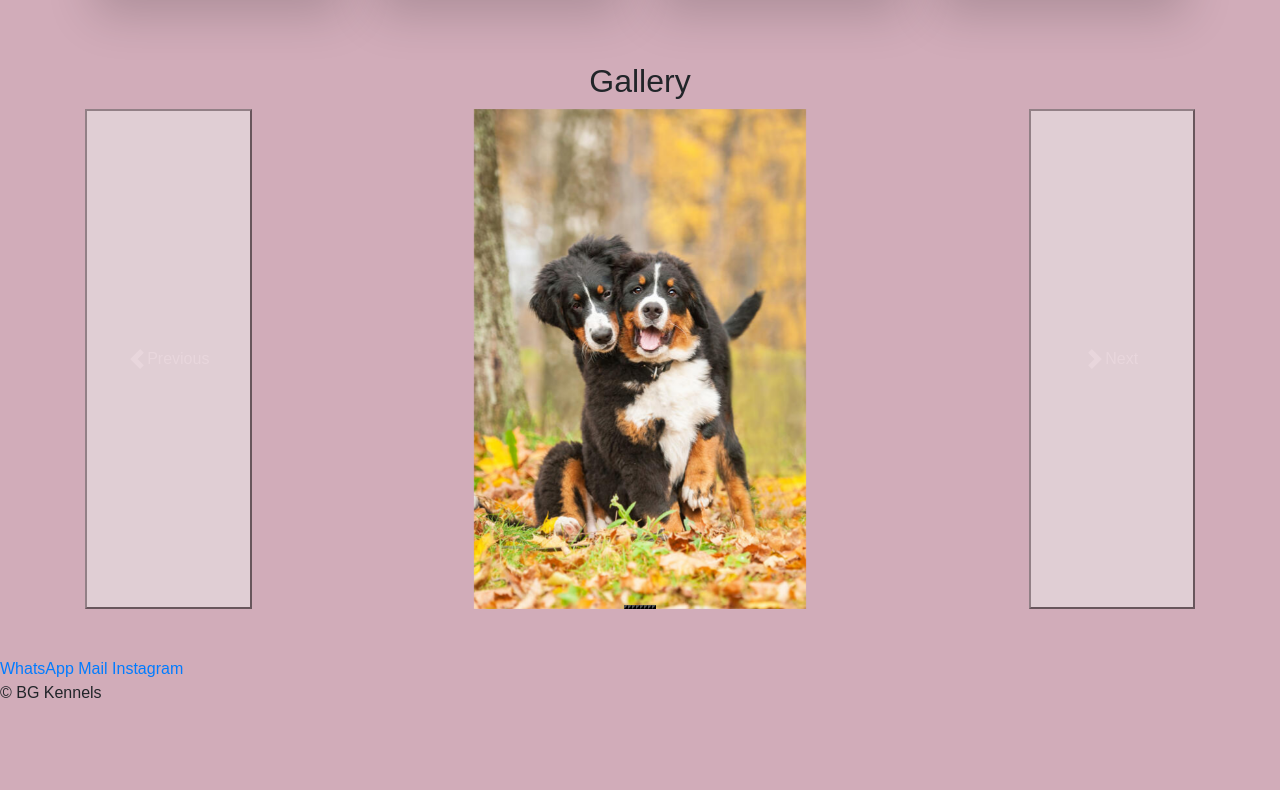
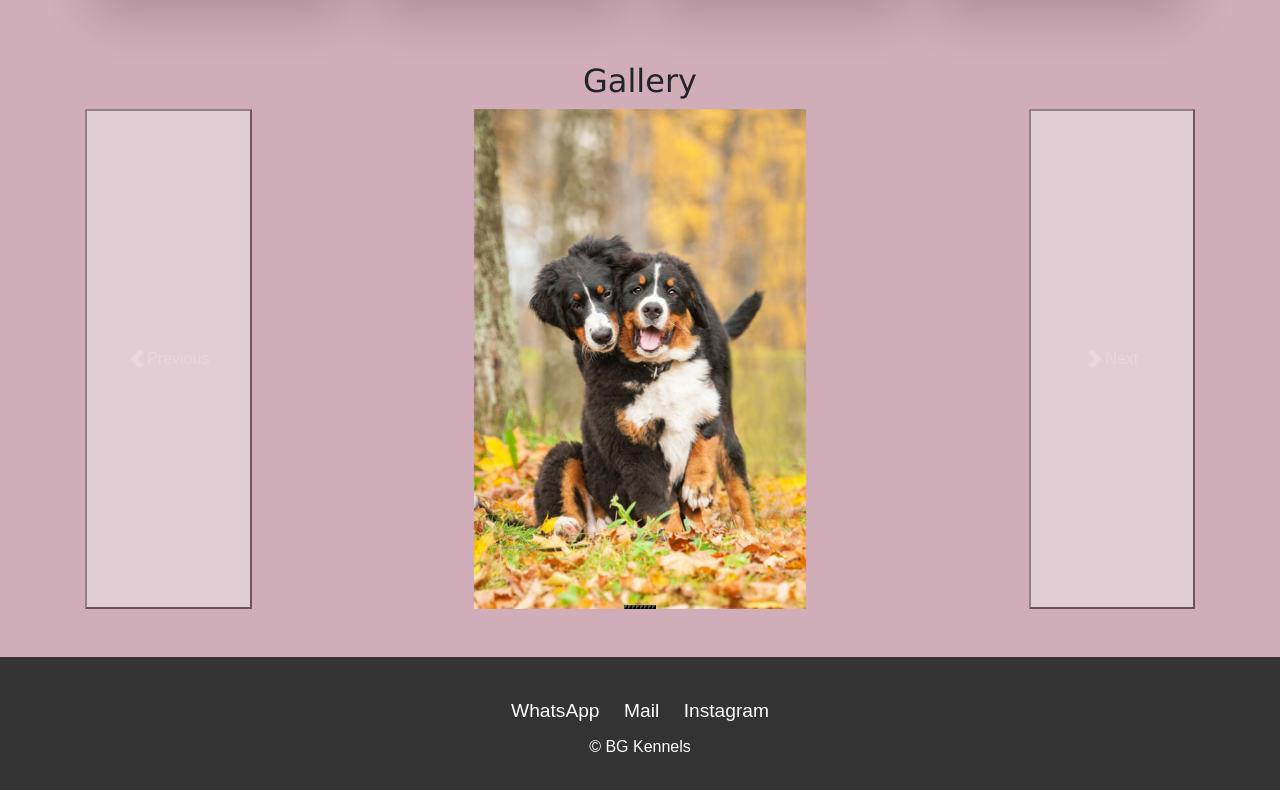
Before and after one commit to Gopi-krishnan-77/BG-Kennels, a plain HTML site: page index.html in a window 1280 px wide. Shown: the part 2400-3190 px from the top of the page. Before the commit the page ends 3121 px from the top, so only its background shows below. Drawn offline with nearby package versions, Linux system fonts and the light colour scheme.

Commit message:
Update style.css

```diff
--- a/style.css
+++ b/style.css
@@ -1,13 +1,16 @@
+
 * {
     margin: 0;
     padding: 0;
     box-sizing: border-box;
 }
 
+
 body {
     background-color: #d1acb9;
     font-family: Arial, sans-serif;
 }
+
 
 header {
     background-color: #000000;
@@ -35,6 +38,7 @@ nav a {
     font-weight: bold;
 }
 
+
 .top-container {
     background-image: url('./pets-3715733.jpg');
     background-size: cover;
@@ -55,6 +59,7 @@ nav a {
     font-family: 'Tinos', serif;
 }
 
+
 .subtitle {
     text-align: center;
     margin-top: 20px;
@@ -62,15 +67,17 @@ nav a {
     text-shadow: 2px 2px 4px rgba(0, 0, 0, 1.5);
 }
 
+
 .subtitle h2 {
     font-size: 2rem;
     color: #ffffff;
-    text-shadow: 1px 1px 2px rgba(0, 0, 0, 1);
+    text-shadow: 1px 1px 2px rgba(0, 0, 0, 1.5);
     font-family: 'Courier New', Courier, monospace;
     font-weight: bolder;
 }
 
 #about {
+
     padding: 40px;
 }
 
@@ -85,11 +92,9 @@ nav a {
     color: #333333;
     margin-bottom: 20px;
 }
-
 .service-card-img {
     height: 200px;
-    object-fit: cover;
-}
+    object-fit: cover; }
 
 .gallery-image {
     width: 100%;
@@ -113,7 +118,38 @@ footer a:hover {
     text-decoration: underline;
 }
 
+
 @media (max-width: 768px) {
+    footer .col-md-4 {
+        text-align: center;
+    }
+}
+.bottom-container {
+
+    background-color: #333333;
+    text-align: center;
+    padding: 40px 0;
+  }
+
+
+  .footer-link {
+    text-decoration: none;
+    color: white;
+    font-size: 1.2em;
+    margin: 0 10px;
+  }
+
+
+  .copyright {
+    font-size: 1em;
+    color: white;
+    margin-top: 10px;
+  }
+  #gallery h2{
+    font-family: 'Lucida Sans', 'Lucida Sans Regular', 'Lucida Grande', 'Lucida Sans Unicode', Geneva, Verdana, sans-serif;
+    font-size: 2em;
+  }
+  @media (max-width: 768px) {
     header h1 {
         font-size: 28px;
     }
@@ -121,6 +157,7 @@ footer a:hover {
     nav li {
         margin-right: 10px;
     }
+
 
     .title-text h1 {
         font-size: 3em;
@@ -132,9 +169,11 @@ footer a:hover {
         padding: 10px;
     }
 
+
     #about {
         padding: 20px;
     }
+
 
     #about h3 {
         font-size: 2rem;
@@ -144,9 +183,11 @@ footer a:hover {
         font-size: 0.9rem;
     }
 
+
     .card-body {
         padding: 10px;
     }
+
 
     .card-title {
         font-size: 1.2rem;
@@ -156,10 +197,12 @@ footer a:hover {
         padding: 20px 0;
     }
 
+
     .footer-link {
         font-size: 1em;
         margin: 0 5px;
     }
+
 
     .copyright {
         font-size: 0.8em;
```
